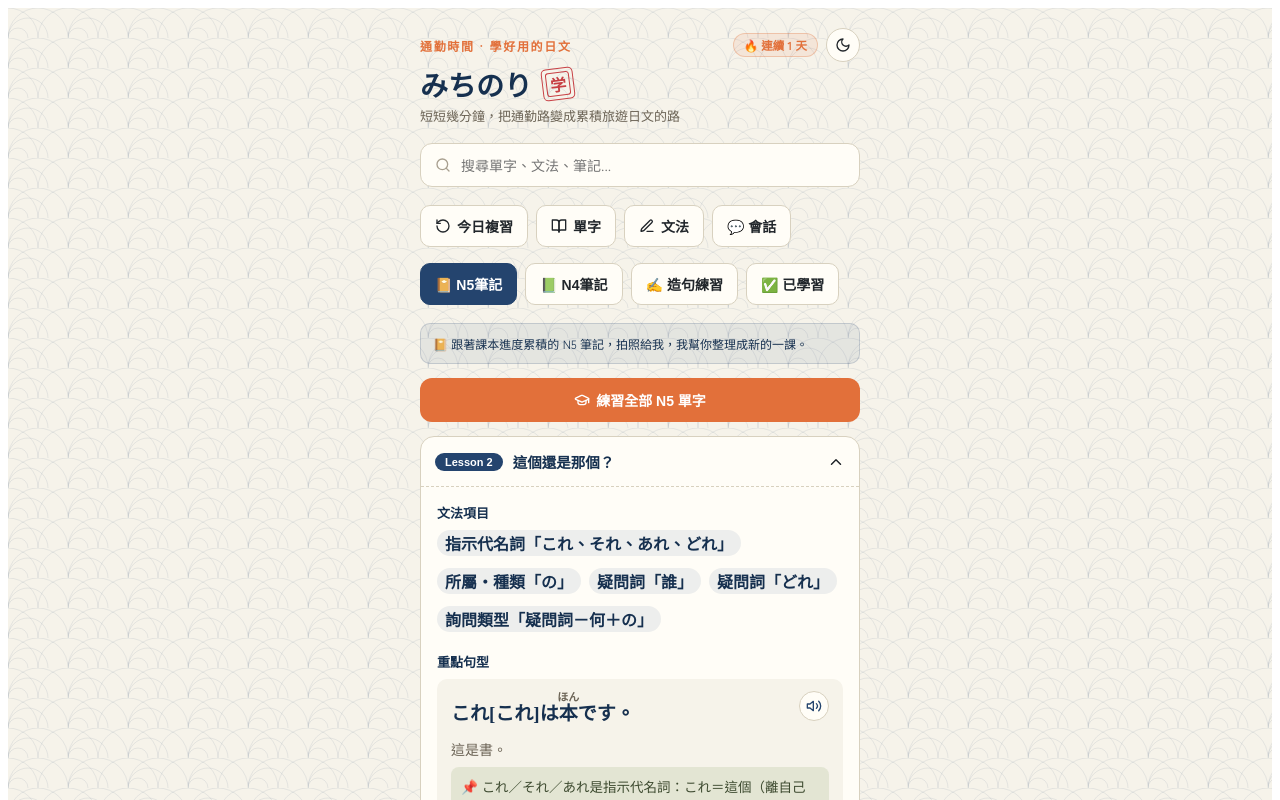
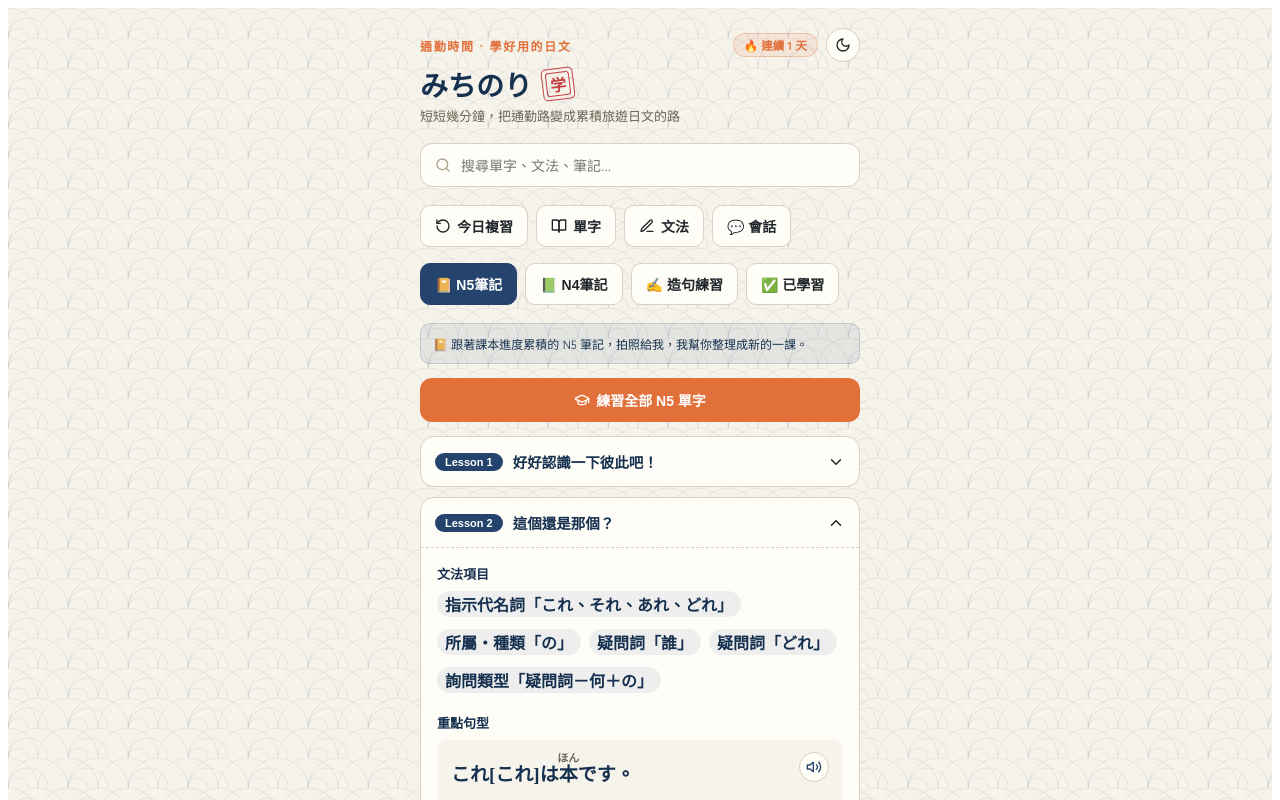
Before and after one commit to AllenGuShu/michinori, a React (Vite) app: page / in a window 1280 px wide. Both pictures are taken after a click on the button "📔 N5筆記". Shown: the top 800 px of the page. Built offline with nearby package versions, Linux system fonts and the light colour scheme.

Commit message:
Update N5Notes.jsx

```diff
--- a/src/components/N5Notes.jsx
+++ b/src/components/N5Notes.jsx
@@ -6,8 +6,8 @@ import { N5_LESSONS } from "../data/n5notes.js";
 import { buildVocabCardsFromLessons, buildVocabCardsFromLesson } from "../lib/notesVocab.js";
 
 export default function N5Notes({ onPractice }) {
-  const lessons = [...N5_LESSONS].sort((a, b) => b.number - a.number);
-  const [openId, setOpenId] = useState(lessons[0]?.id || null);
+  const lessons = [...N5_LESSONS].sort((a, b) => a.number - b.number);
+  const [openId, setOpenId] = useState(lessons[lessons.length - 1]?.id || null);
 
   const toggle = (id) => setOpenId((cur) => (cur === id ? null : id));
 
```
